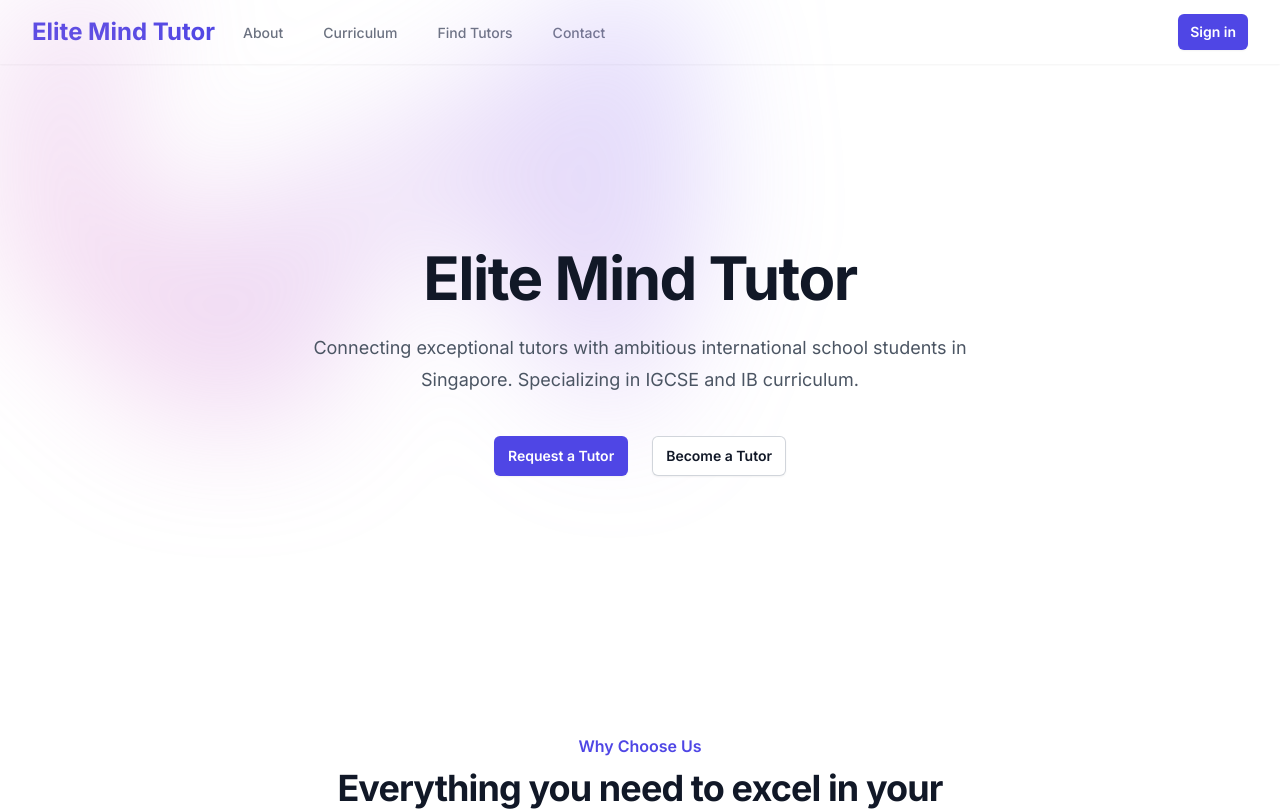
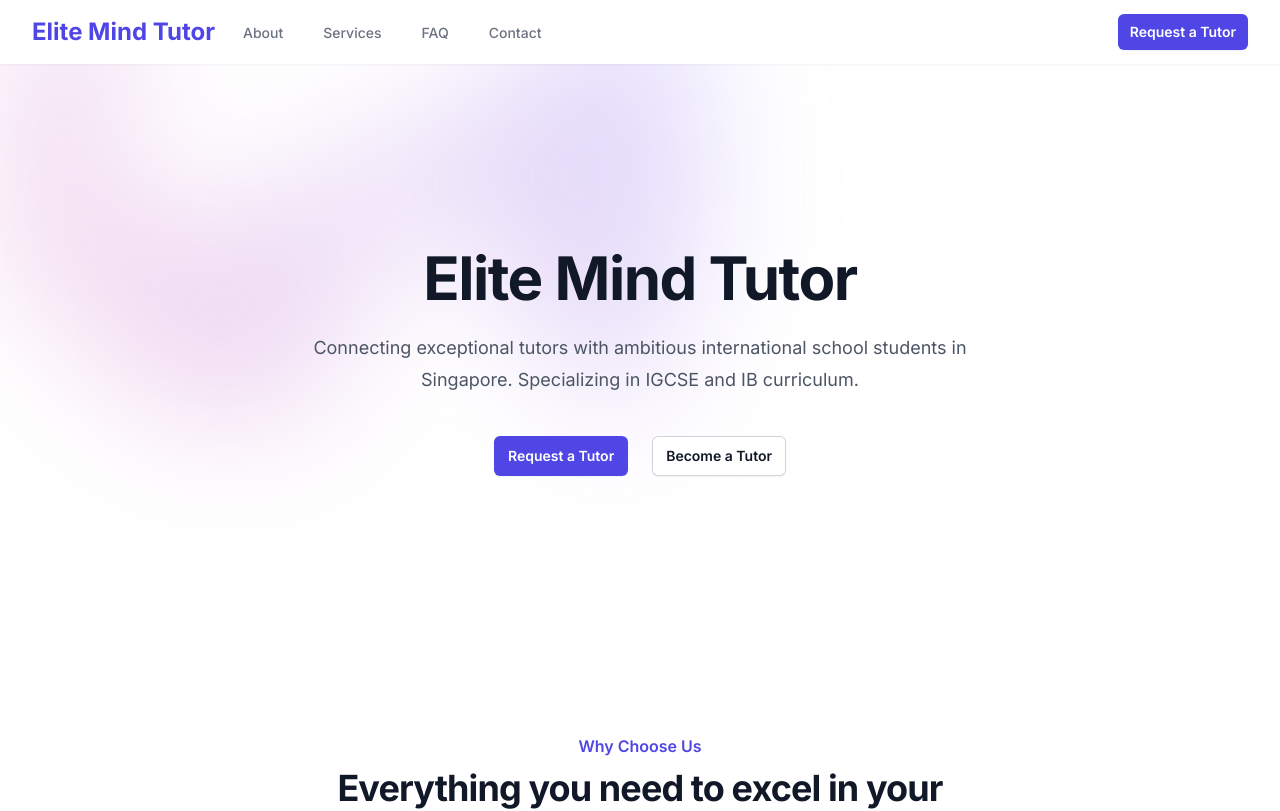
Before and after one commit to MrDingSan/elite-mind-tutor, a Next.js app: page / in a window 1280 px wide. Shown: the top 811 px of the page. Built offline with nearby package versions, Linux system fonts and the light colour scheme.

Commit message:
Fix: Update navigation bar styling and functionality

```diff
--- a/src/app/layout.tsx
+++ b/src/app/layout.tsx
@@ -30,7 +30,9 @@ export default function RootLayout({
         "min-h-full bg-white"
       )}>
         <Navigation />
-        {children}
+        <main className="flex-grow">
+          {children}
+        </main>
       </body>
     </html>
   );
--- a/src/components/Navigation.tsx
+++ b/src/components/Navigation.tsx
@@ -8,12 +8,12 @@ export default function Navigation() {
   const [isOpen, setIsOpen] = useState(false);
 
   return (
-    <nav className="bg-white shadow-sm">
+    <nav className="bg-white shadow-sm sticky top-0 z-50">
       <div className="mx-auto max-w-7xl px-4 sm:px-6 lg:px-8">
         <div className="flex h-16 justify-between">
           <div className="flex">
             <div className="flex flex-shrink-0 items-center">
-              <Link href="/" className="text-2xl font-bold text-indigo-600">
+              <Link href="/" className="text-2xl font-bold text-indigo-600 hover:text-indigo-500">
                 Elite Mind Tutor
               </Link>
             </div>
@@ -25,16 +25,16 @@ export default function Navigation() {
                 About
               </Link>
               <Link
-                href="/curriculum"
+                href="/services"
                 className="inline-flex items-center border-b-2 border-transparent px-1 pt-1 text-sm font-medium text-gray-500 hover:border-gray-300 hover:text-gray-700"
               >
-                Curriculum
+                Services
               </Link>
               <Link
-                href="/tutors"
+                href="/faq"
                 className="inline-flex items-center border-b-2 border-transparent px-1 pt-1 text-sm font-medium text-gray-500 hover:border-gray-300 hover:text-gray-700"
               >
-                Find Tutors
+                FAQ
               </Link>
               <Link
                 href="/contact"
@@ -46,10 +46,10 @@ export default function Navigation() {
           </div>
           <div className="hidden sm:ml-6 sm:flex sm:items-center">
             <Link
-              href="/login"
+              href="/request-tutor"
               className="rounded-md bg-indigo-600 px-3 py-2 text-sm font-semibold text-white shadow-sm hover:bg-indigo-500 focus-visible:outline focus-visible:outline-2 focus-visible:outline-offset-2 focus-visible:outline-indigo-600"
             >
-              Sign in
+              Request a Tutor
             </Link>
           </div>
           <div className="-mr-2 flex items-center sm:hidden">
@@ -80,16 +80,16 @@ export default function Navigation() {
               About
             </Link>
             <Link
-              href="/curriculum"
+              href="/services"
               className="block border-l-4 border-transparent py-2 pl-3 pr-4 text-base font-medium text-gray-500 hover:border-gray-300 hover:bg-gray-50 hover:text-gray-700"
             >
-              Curriculum
+              Services
             </Link>
             <Link
-              href="/tutors"
+              href="/faq"
               className="block border-l-4 border-transparent py-2 pl-3 pr-4 text-base font-medium text-gray-500 hover:border-gray-300 hover:bg-gray-50 hover:text-gray-700"
             >
-              Find Tutors
+              FAQ
             </Link>
             <Link
               href="/contact"
@@ -101,10 +101,10 @@ export default function Navigation() {
           <div className="border-t border-gray-200 pb-3 pt-4">
             <div className="flex items-center px-4">
               <Link
-                href="/login"
+                href="/request-tutor"
                 className="block w-full rounded-md bg-indigo-600 px-3 py-2 text-center text-sm font-semibold text-white shadow-sm hover:bg-indigo-500 focus-visible:outline focus-visible:outline-2 focus-visible:outline-offset-2 focus-visible:outline-indigo-600"
               >
-                Sign in
+                Request a Tutor
               </Link>
             </div>
           </div>
```
